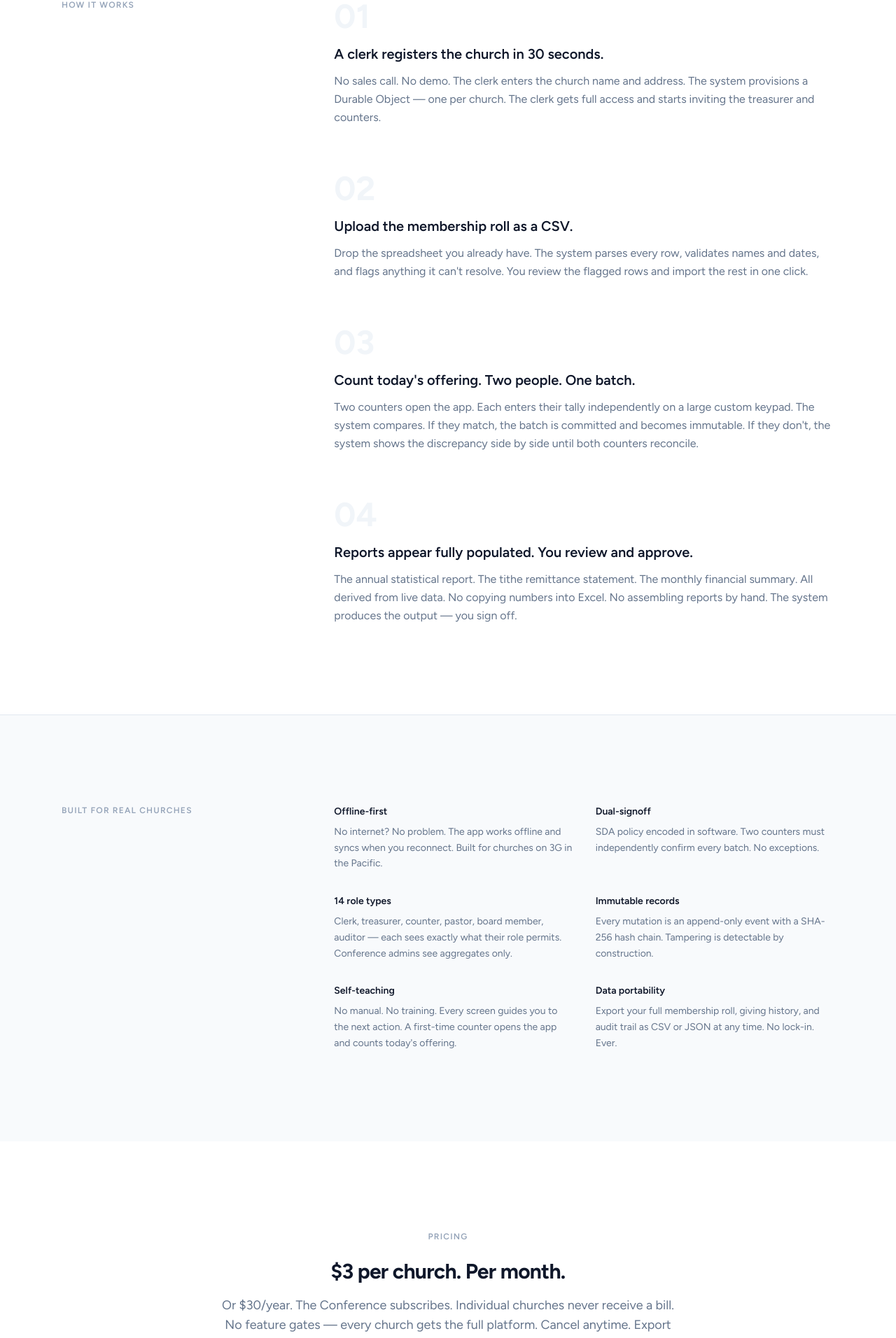
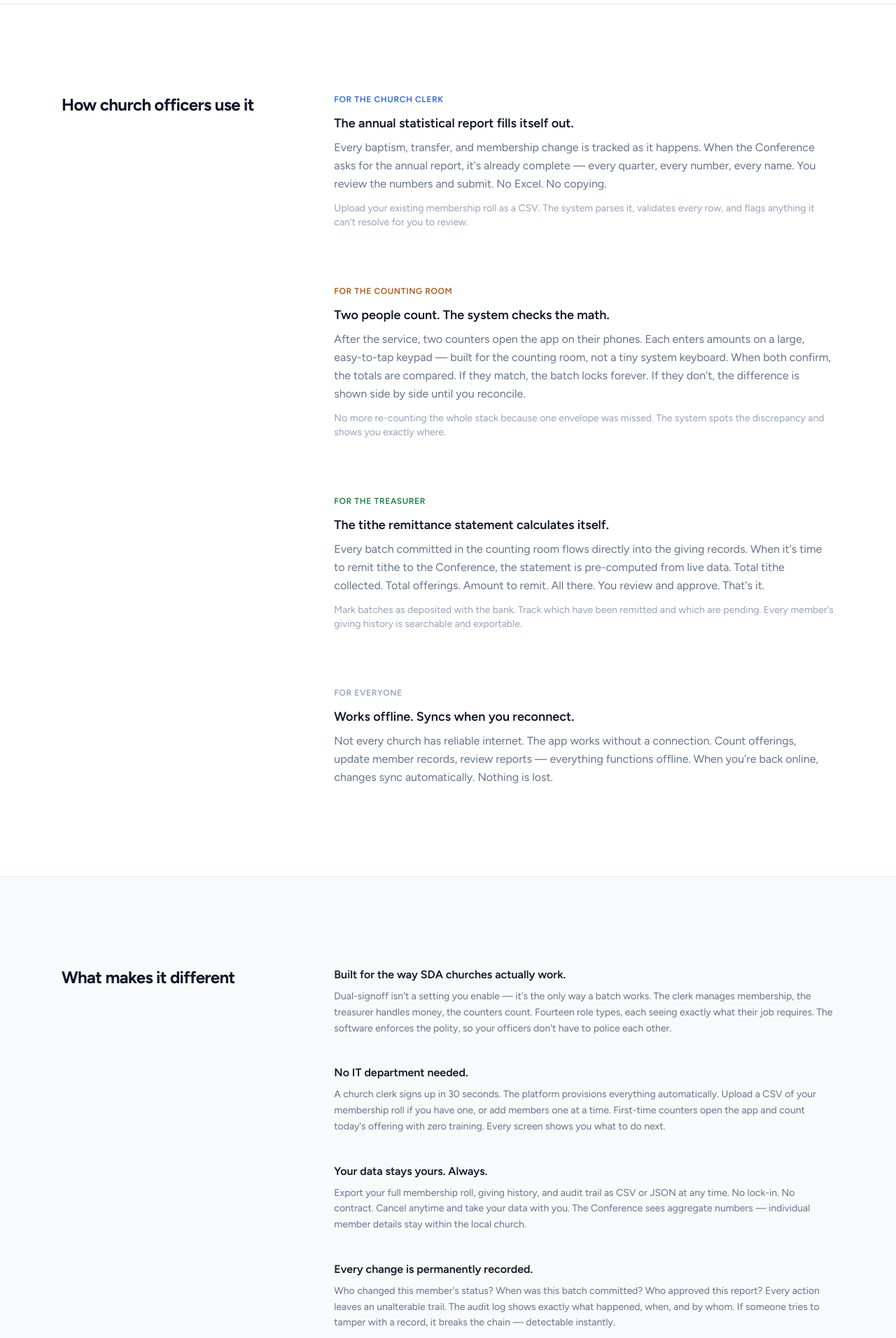
Before and after one commit to taiatiniyara/theobase, a React (Vite) app in the folder packages/web/: page / in a window 1280 px wide. Shown: the part 853-2765 px from the top of the page at 70% size. Built offline with nearby package versions, Linux system fonts and the light colour scheme; what drizzle-zod would draw is missing.

Commit message:
fix: landing page — concrete, role-based stories, zero jargon, conversion-focused

```diff
--- a/packages/web/src/components/features/landing-page.tsx
+++ b/packages/web/src/components/features/landing-page.tsx
@@ -11,18 +11,10 @@
           <img src="/logo-full.svg" alt="Theobase" className="h-5 w-auto dark:hidden" />
           <img src="/logo-full-light.svg" alt="Theobase" className="hidden h-5 w-auto dark:block" />
           <div className="flex items-center gap-4">
-            <button
-              type="button"
-              onClick={() => navigate({ to: '/login' })}
-              className="rounded-lg px-4 py-2 text-sm font-medium text-neutral-600 transition-colors hover:text-neutral-900 dark:text-neutral-400 dark:hover:text-neutral-100"
-            >
+            <button type="button" onClick={() => navigate({ to: '/login' })} className="rounded-lg px-4 py-2 text-sm font-medium text-neutral-600 transition-colors hover:text-neutral-900 dark:text-neutral-400 dark:hover:text-neutral-100">
               Sign in
             </button>
-            <button
-              type="button"
-              onClick={() => navigate({ to: '/church/register' })}
-              className="rounded-lg bg-neutral-900 px-5 py-2.5 text-sm font-semibold text-white shadow-sm transition-all hover:bg-neutral-800 active:scale-[0.98] dark:bg-white dark:text-neutral-900 dark:hover:bg-neutral-100"
-            >
+            <button type="button" onClick={() => navigate({ to: '/church/register' })} className="rounded-lg bg-neutral-900 px-5 py-2.5 text-sm font-semibold text-white shadow-sm transition-all hover:bg-neutral-800 active:scale-[0.98] dark:bg-white dark:text-neutral-900 dark:hover:bg-neutral-100">
               Register your church
             </button>
           </div>
@@ -33,28 +25,21 @@
         <section className="relative border-b border-neutral-100 dark:border-neutral-800">
           <div className="mx-auto max-w-6xl px-6 pb-24 pt-24 sm:pb-32 sm:pt-32">
             <div className="mx-auto max-w-2xl">
-              <p className="text-sm font-medium text-neutral-500 dark:text-neutral-400">
-                Church management platform &middot; 215+ countries &middot; offline-first
-              </p>
-              <h1 className="mt-6 text-4xl font-bold leading-tight tracking-tight text-neutral-900 sm:text-5xl lg:text-6xl dark:text-neutral-100">
-                Most churches still count offerings on paper.
+              <h1 className="text-4xl font-bold leading-tight tracking-tight text-neutral-900 sm:text-5xl lg:text-6xl dark:text-neutral-100">
+                Church records, membership rolls, and offerings — all in one place.
               </h1>
               <p className="mt-6 text-lg leading-relaxed text-neutral-600 dark:text-neutral-400">
-                Two deacons. A calculator. A notebook. It takes 45 minutes each Sabbath.
-                And if the totals don't match, they start over. Theobase replaces that —
-                built for the counting room, the clerk's desk, and the 3G connection in Suva.
+                No more paper notebooks in the counting room. No more re-typing membership
+                rolls into Excel. No more spending Saturday afternoon assembling the quarterly
+                report by hand. Theobase handles the paperwork so your officers can focus on people.
               </p>
               <div className="mt-10 flex flex-col gap-4 sm:flex-row sm:items-center">
-                <button
-                  type="button"
-                  onClick={() => navigate({ to: '/church/register' })}
-                  className="inline-flex items-center gap-2 rounded-xl bg-brand-600 px-7 py-4 text-base font-semibold text-white shadow-lg shadow-brand-600/10 transition-all hover:bg-brand-700 hover:shadow-xl hover:shadow-brand-600/20 active:scale-[0.98]"
-                >
+                <button type="button" onClick={() => navigate({ to: '/church/register' })} className="inline-flex items-center gap-2 rounded-xl bg-brand-600 px-7 py-4 text-base font-semibold text-white shadow-lg shadow-brand-600/10 transition-all hover:bg-brand-700 hover:shadow-xl hover:shadow-brand-600/20 active:scale-[0.98]">
                   Set up your church
                   <ArrowRight className="h-5 w-5" />
                 </button>
                 <p className="text-sm text-neutral-400">
-                  Free for your local church. $3/month billed to the Conference.
+                  Free for your local church. $3/month paid by the Conference.
                 </p>
               </div>
             </div>
@@ -65,65 +50,79 @@
           <div className="mx-auto max-w-6xl px-6">
             <div className="grid gap-16 lg:grid-cols-3">
               <div className="lg:col-span-1">
-                <p className="text-xs font-semibold uppercase tracking-widest text-neutral-400 dark:text-neutral-500">
-                  How it works
-                </p>
+                <h2 className="text-2xl font-bold tracking-tight text-neutral-900 dark:text-neutral-100">
+                  How church officers use it
+                </h2>
               </div>
-              <div className="lg:col-span-2 space-y-16">
-                <div className="group">
-                  <div className="mb-4 text-5xl font-bold text-neutral-100 transition-colors group-hover:text-brand-100 dark:text-neutral-800 dark:group-hover:text-brand-900">
-                    01
+              <div className="lg:col-span-2 space-y-20">
+                <div>
+                  <div className="mb-3 text-xs font-semibold uppercase tracking-wider text-brand-600 dark:text-brand-400">
+                    For the Church Clerk
                   </div>
-                  <h3 className="text-xl font-semibold text-neutral-900 dark:text-neutral-100">
-                    A clerk registers the church in 30 seconds.
+                  <h3 className="text-lg font-semibold text-neutral-900 dark:text-neutral-100">
+                    The annual statistical report fills itself out.
                   </h3>
-                  <p className="mt-3 leading-relaxed text-neutral-500 dark:text-neutral-400">
-                    No sales call. No demo. The clerk enters the church name and address.
-                    The system provisions a Durable Object — one per church. The clerk gets
-                    full access and starts inviting the treasurer and counters.
+                  <p className="mt-2 leading-relaxed text-neutral-500 dark:text-neutral-400">
+                    Every baptism, transfer, and membership change is tracked as it happens.
+                    When the Conference asks for the annual report, it's already complete —
+                    every quarter, every number, every name. You review the numbers and submit.
+                    No Excel. No copying.
+                  </p>
+                  <p className="mt-3 text-sm text-neutral-400">
+                    Upload your existing membership roll as a CSV. The system parses it, validates
+                    every row, and flags anything it can't resolve for you to review.
                   </p>
                 </div>
 
-                <div className="group">
-                  <div className="mb-4 text-5xl font-bold text-neutral-100 transition-colors group-hover:text-brand-100 dark:text-neutral-800 dark:group-hover:text-brand-900">
-                    02
+                <div>
+                  <div className="mb-3 text-xs font-semibold uppercase tracking-wider text-warning-700 dark:text-warning-400">
+                    For the Counting Room
                   </div>
-                  <h3 className="text-xl font-semibold text-neutral-900 dark:text-neutral-100">
-                    Upload the membership roll as a CSV.
+                  <h3 className="text-lg font-semibold text-neutral-900 dark:text-neutral-100">
+                    Two people count. The system checks the math.
                   </h3>
-                  <p className="mt-3 leading-relaxed text-neutral-500 dark:text-neutral-400">
-                    Drop the spreadsheet you already have. The system parses every row,
-                    validates names and dates, and flags anything it can't resolve.
-                    You review the flagged rows and import the rest in one click.
+                  <p className="mt-2 leading-relaxed text-neutral-500 dark:text-neutral-400">
+                    After the service, two counters open the app on their phones. Each enters amounts on
+                    a large, easy-to-tap keypad — built for the counting room, not a tiny system keyboard.
+                    When both confirm, the totals are compared. If they match, the batch locks forever.
+                    If they don't, the difference is shown side by side until you reconcile.
+                  </p>
+                  <p className="mt-3 text-sm text-neutral-400">
+                    No more re-counting the whole stack because one envelope was missed.
+                    The system spots the discrepancy and shows you exactly where.
                   </p>
                 </div>
 
-                <div className="group">
-                  <div className="mb-4 text-5xl font-bold text-neutral-100 transition-colors group-hover:text-brand-100 dark:text-neutral-800 dark:group-hover:text-brand-900">
-                    03
+                <div>
+                  <div className="mb-3 text-xs font-semibold uppercase tracking-wider text-success-700 dark:text-success">
+                    For the Treasurer
                   </div>
-                  <h3 className="text-xl font-semibold text-neutral-900 dark:text-neutral-100">
-                    Count today's offering. Two people. One batch.
+                  <h3 className="text-lg font-semibold text-neutral-900 dark:text-neutral-100">
+                    The tithe remittance statement calculates itself.
                   </h3>
-                  <p className="mt-3 leading-relaxed text-neutral-500 dark:text-neutral-400">
-                    Two counters open the app. Each enters their tally independently on a
-                    large custom keypad. The system compares. If they match, the batch is
-                    committed and becomes immutable. If they don't, the system shows the
-                    discrepancy side by side until both counters reconcile.
+                  <p className="mt-2 leading-relaxed text-neutral-500 dark:text-neutral-400">
+                    Every batch committed in the counting room flows directly into the giving records.
+                    When it's time to remit tithe to the Conference, the statement is pre-computed
+                    from live data. Total tithe collected. Total offerings. Amount to remit. All there.
+                    You review and approve. That's it.
+                  </p>
+                  <p className="mt-3 text-sm text-neutral-400">
+                    Mark batches as deposited with the bank. Track which have been remitted and which are pending.
+                    Every member's giving history is searchable and exportable.
                   </p>
                 </div>
 
-                <div className="group">
-                  <div className="mb-4 text-5xl font-bold text-neutral-100 transition-colors group-hover:text-brand-100 dark:text-neutral-800 dark:group-hover:text-brand-900">
-                    04
+                <div>
+                  <div className="mb-3 text-xs font-semibold uppercase tracking-wider text-neutral-400 dark:text-neutral-500">
+                    For Everyone
                   </div>
-                  <h3 className="text-xl font-semibold text-neutral-900 dark:text-neutral-100">
-                    Reports appear fully populated. You review and approve.
+                  <h3 className="text-lg font-semibold text-neutral-900 dark:text-neutral-100">
+                    Works offline. Syncs when you reconnect.
                   </h3>
-                  <p className="mt-3 leading-relaxed text-neutral-500 dark:text-neutral-400">
-                    The annual statistical report. The tithe remittance statement. The monthly
-                    financial summary. All derived from live data. No copying numbers into Excel.
-                    No assembling reports by hand. The system produces the output — you sign off.
+                  <p className="mt-2 leading-relaxed text-neutral-500 dark:text-neutral-400">
+                    Not every church has reliable internet. The app works without a connection.
+                    Count offerings, update member records, review reports — everything functions offline.
+                    When you're back online, changes sync automatically. Nothing is lost.
                   </p>
                 </div>
               </div>
@@ -135,29 +134,51 @@
           <div className="mx-auto max-w-6xl px-6">
             <div className="grid gap-16 lg:grid-cols-3">
               <div className="lg:col-span-1">
-                <p className="text-xs font-semibold uppercase tracking-widest text-neutral-400 dark:text-neutral-500">
-                  Built for real churches
-                </p>
+                <h2 className="text-2xl font-bold tracking-tight text-neutral-900 dark:text-neutral-100">
+                  What makes it different
+                </h2>
               </div>
-              <div className="lg:col-span-2 space-y-12">
-                <div className="grid gap-8 sm:grid-cols-2">
-                  {[
-                    { value: 'Offline-first', label: 'No internet? No problem. The app works offline and syncs when you reconnect. Built for churches on 3G in the Pacific.' },
-                    { value: 'Dual-signoff', label: 'SDA policy encoded in software. Two counters must independently confirm every batch. No exceptions.' },
-                    { value: '14 role types', label: 'Clerk, treasurer, counter, pastor, board member, auditor — each sees exactly what their role permits. Conference admins see aggregates only.' },
-                    { value: 'Immutable records', label: 'Every mutation is an append-only event with a SHA-256 hash chain. Tampering is detectable by construction.' },
-                    { value: 'Self-teaching', label: 'No manual. No training. Every screen guides you to the next action. A first-time counter opens the app and counts today\'s offering.' },
-                    { value: 'Data portability', label: 'Export your full membership roll, giving history, and audit trail as CSV or JSON at any time. No lock-in. Ever.' },
-                  ].map((item) => (
-                    <div key={item.value}>
-                      <div className="text-sm font-semibold text-neutral-900 dark:text-neutral-100">
-                        {item.value}
-                      </div>
-                      <p className="mt-2 text-sm leading-relaxed text-neutral-500 dark:text-neutral-400">
-                        {item.label}
-                      </p>
-                    </div>
-                  ))}
+              <div className="lg:col-span-2 space-y-10">
+                <div>
+                  <h3 className="text-base font-semibold text-neutral-900 dark:text-neutral-100">
+                    Built for the way SDA churches actually work.
+                  </h3>
+                  <p className="mt-2 text-sm leading-relaxed text-neutral-500 dark:text-neutral-400">
+                    Dual-signoff isn't a setting you enable — it's the only way a batch works. The clerk manages membership,
+                    the treasurer handles money, the counters count. Fourteen role types, each seeing exactly what their
+                    job requires. The software enforces the polity, so your officers don't have to police each other.
+                  </p>
+                </div>
+                <div>
+                  <h3 className="text-base font-semibold text-neutral-900 dark:text-neutral-100">
+                    No IT department needed.
+                  </h3>
+                  <p className="mt-2 text-sm leading-relaxed text-neutral-500 dark:text-neutral-400">
+                    A church clerk signs up in 30 seconds. The platform provisions everything automatically.
+                    Upload a CSV of your membership roll if you have one, or add members one at a time.
+                    First-time counters open the app and count today's offering with zero training.
+                    Every screen shows you what to do next.
+                  </p>
+                </div>
+                <div>
+                  <h3 className="text-base font-semibold text-neutral-900 dark:text-neutral-100">
+                    Your data stays yours. Always.
+                  </h3>
+                  <p className="mt-2 text-sm leading-relaxed text-neutral-500 dark:text-neutral-400">
+                    Export your full membership roll, giving history, and audit trail as CSV or JSON at any time.
+                    No lock-in. No contract. Cancel anytime and take your data with you. The Conference
+                    sees aggregate numbers — individual member details stay within the local church.
+                  </p>
+                </div>
+                <div>
+                  <h3 className="text-base font-semibold text-neutral-900 dark:text-neutral-100">
+                    Every change is permanently recorded.
+                  </h3>
+                  <p className="mt-2 text-sm leading-relaxed text-neutral-500 dark:text-neutral-400">
+                    Who changed this member's status? When was this batch committed? Who approved this report?
+                    Every action leaves an unalterable trail. The audit log shows exactly what happened,
+                    when, and by whom. If someone tries to tamper with a record, it breaks the chain — detectable instantly.
+                  </p>
                 </div>
               </div>
             </div>
@@ -167,23 +188,16 @@
         <section className="py-24 sm:py-32">
           <div className="mx-auto max-w-6xl px-6">
             <div className="mx-auto max-w-2xl text-center">
-              <p className="text-xs font-semibold uppercase tracking-widest text-neutral-400 dark:text-neutral-500">
-                Pricing
-              </p>
-              <h2 className="mt-6 text-3xl font-bold tracking-tight text-neutral-900 dark:text-neutral-100">
+              <h2 className="text-3xl font-bold tracking-tight text-neutral-900 dark:text-neutral-100">
                 $3 per church. Per month.
               </h2>
               <p className="mt-4 text-lg text-neutral-500 dark:text-neutral-400">
-                Or $30/year. The Conference subscribes. Individual churches never receive a bill.
-                No feature gates — every church gets the full platform. Cancel anytime.
-                Export your data. No lock-in.
+                Or $30/year. The Conference subscribes — individual churches never receive a bill.
+                Every church gets the full platform. No feature gates.
+                Cancel and export your data anytime.
               </p>
               <div className="mt-8">
-                <button
-                  type="button"
-                  onClick={() => navigate({ to: '/church/register' })}
-                  className="inline-flex items-center gap-2 rounded-xl bg-brand-600 px-7 py-4 text-base font-semibold text-white shadow-lg shadow-brand-600/10 transition-all hover:bg-brand-700 active:scale-[0.98]"
-                >
+                <button type="button" onClick={() => navigate({ to: '/church/register' })} className="inline-flex items-center gap-2 rounded-xl bg-brand-600 px-7 py-4 text-base font-semibold text-white shadow-lg shadow-brand-600/10 transition-all hover:bg-brand-700 active:scale-[0.98]">
                   Register your church
                   <ArrowRight className="h-5 w-5" />
                 </button>
@@ -199,8 +213,8 @@
             <img src="/logo-full.svg" alt="Theobase" className="h-4 w-auto dark:hidden" />
             <img src="/logo-full-light.svg" alt="Theobase" className="hidden h-4 w-auto dark:block" />
             <div className="flex items-center gap-6 text-xs text-neutral-400">
-              <button type="button" onClick={() => navigate({ to: '/login' })} className="hover:text-neutral-600 dark:hover:text-neutral-300">Sign in</button>
-              <button type="button" onClick={() => navigate({ to: '/church/register' })} className="hover:text-neutral-600 dark:hover:text-neutral-300">Register</button>
+              <button type="button" onClick={() => navigate({ to: '/login' })}>Sign in</button>
+              <button type="button" onClick={() => navigate({ to: '/church/register' })}>Register</button>
             </div>
             <p className="text-xs text-neutral-400">&copy; {new Date().getFullYear()} Theobase</p>
           </div>
```
Also changed, not shown: 1 other file (tests, documents, lock files or other folders).
